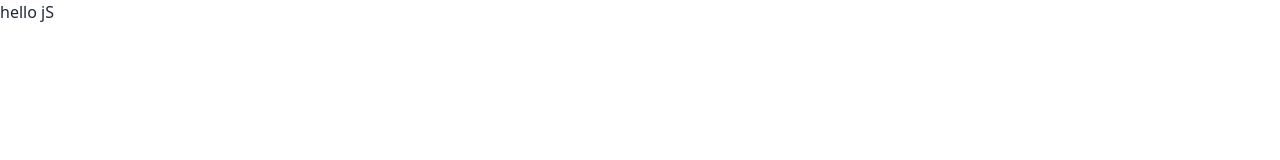
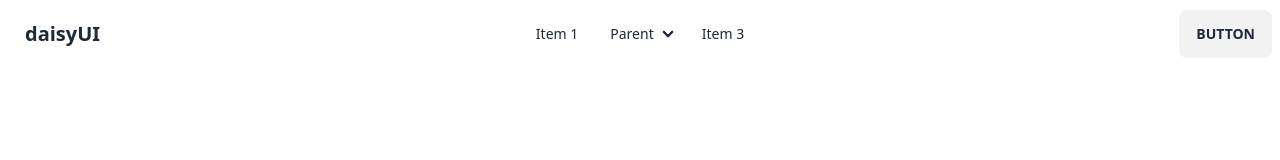
Before and after one commit to Refat-211/Do-Shopping, a plain HTML site: page index.html in a window 1280 px wide. Drawn offline with nearby package versions, Linux system fonts and the light colour scheme.

Commit message:
navbar added

```diff
--- a/index.html
+++ b/index.html
@@ -12,6 +12,46 @@
     <link href="https://cdn.jsdelivr.net/npm/daisyui@3.1.0/dist/full.css" rel="stylesheet" type="text/css" />
 </head>
 <body>
-    <h1>hello jS</h1>
+    <header>
+        <div class="navbar bg-base-100">
+  <div class="navbar-start">
+    <div class="dropdown">
+      <label tabindex="0" class="btn btn-ghost lg:hidden">
+        <svg xmlns="http://www.w3.org/2000/svg" class="h-5 w-5" fill="none" viewBox="0 0 24 24" stroke="currentColor"><path stroke-linecap="round" stroke-linejoin="round" stroke-width="2" d="M4 6h16M4 12h8m-8 6h16" /></svg>
+      </label>
+      <ul tabindex="0" class="menu menu-sm dropdown-content mt-3 p-2 shadow bg-base-100 rounded-box w-52">
+        <li><a>Item 1</a></li>
+        <li>
+          <a>Parent</a>
+          <ul class="p-2">
+            <li><a>Submenu 1</a></li>
+            <li><a>Submenu 2</a></li>
+          </ul>
+        </li>
+        <li><a>Item 3</a></li>
+      </ul>
+    </div>
+    <a class="btn btn-ghost normal-case text-xl">daisyUI</a>
+  </div>
+  <div class="navbar-center hidden lg:flex">
+    <ul class="menu menu-horizontal px-1">
+      <li><a>Item 1</a></li>
+      <li tabindex="0">
+        <details>
+          <summary>Parent</summary>
+          <ul class="p-2">
+            <li><a>Submenu 1</a></li>
+            <li><a>Submenu 2</a></li>
+          </ul>
+        </details>
+      </li>
+      <li><a>Item 3</a></li>
+    </ul>
+  </div>
+  <div class="navbar-end">
+    <a class="btn">Button</a>
+  </div>
+</div>
+    </header>
 </body>
 </html>
```
